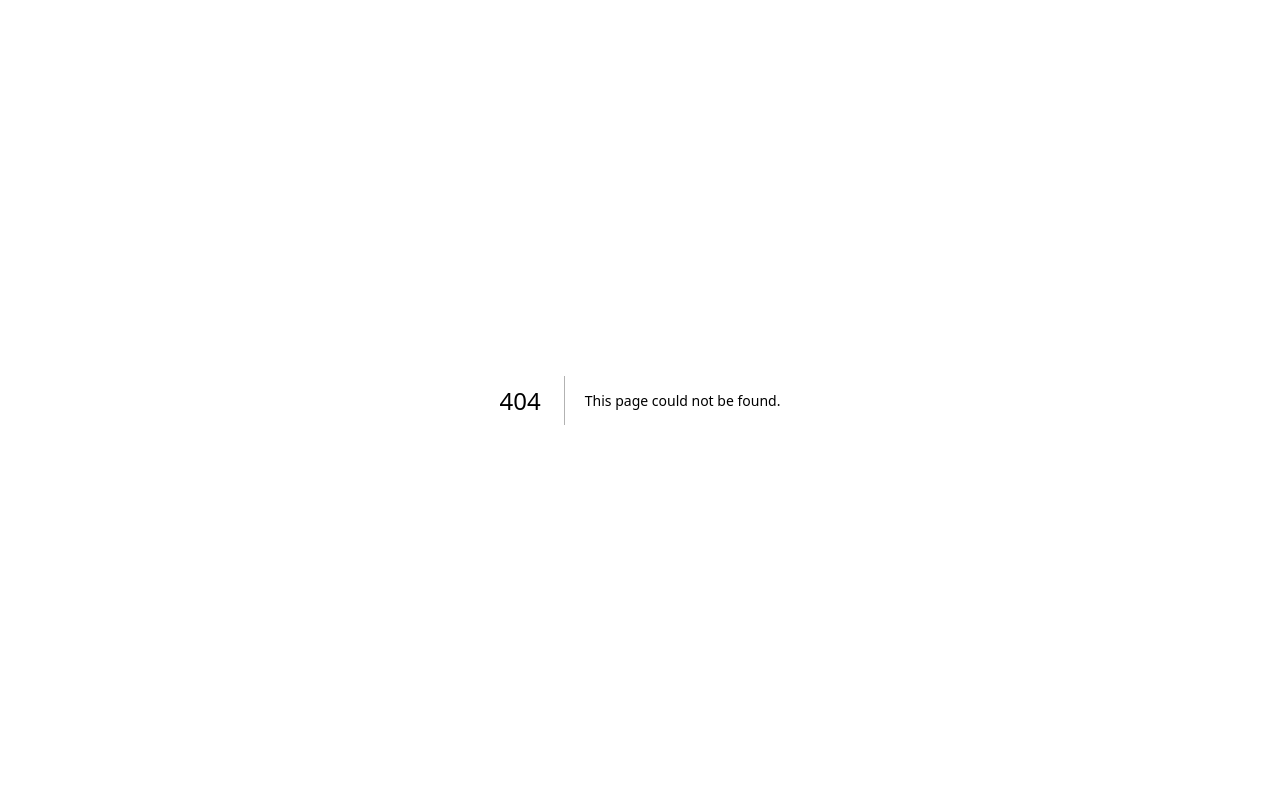
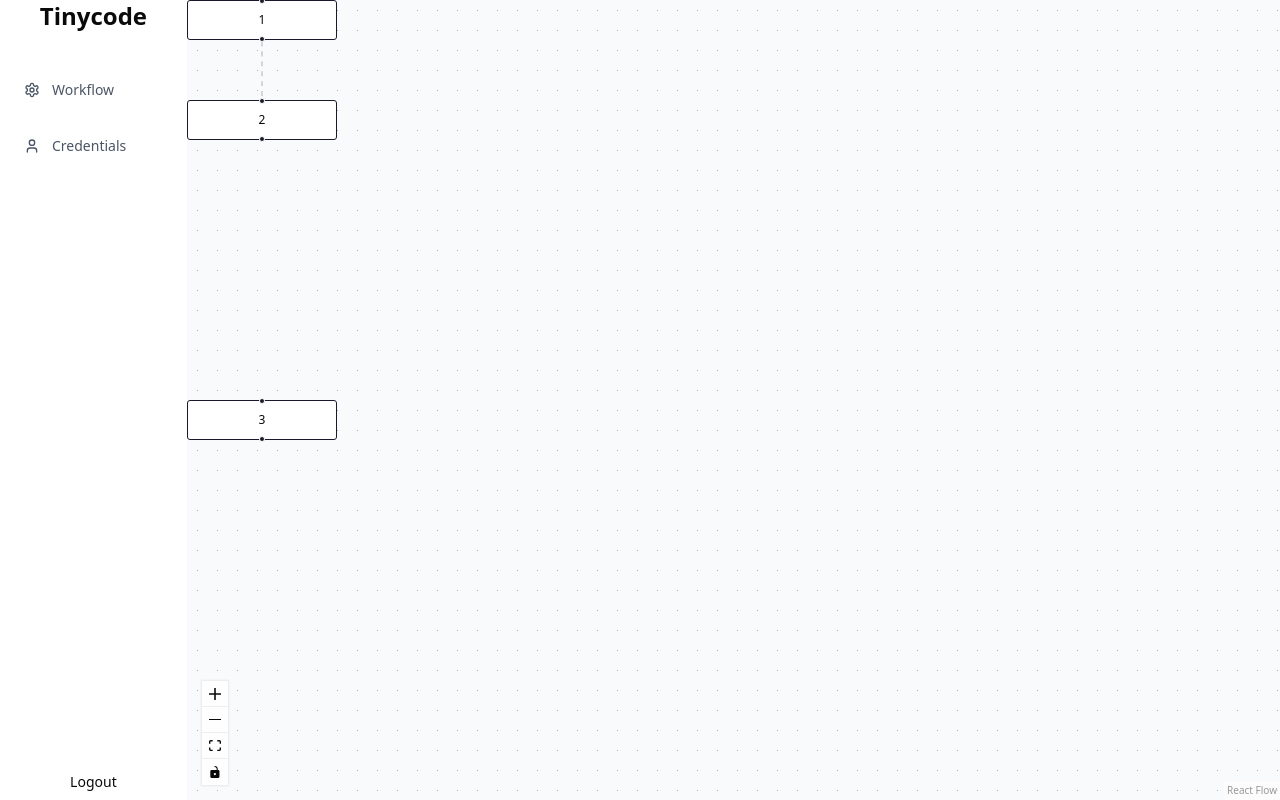
Before and after one commit to rajeshrc12/tinycode, a Next.js app: page /dashboard/workflow in a window 1280 px wide. Before the commit this address had no page. Built offline with nearby package versions, Linux system fonts and the light colour scheme.

Commit message:
reactflow added

```diff
--- a/app/dashboard/page.tsx
+++ b/app/dashboard/page.tsx
@@ -2,13 +2,16 @@ import Sidebar from "@/components/sidebar";
 import { Button } from "@/components/ui/button";
 import { Input } from "@/components/ui/input";
 import Workflow from "@/components/workflow";
+import Link from "next/link";
 import React from "react";
 
 const DashboardPage = () => {
   return (
     <div className="flex flex-col gap-5 py-5 px-15">
       <div className="flex justify-end">
-        <Button>Create Workflow</Button>
+        <Link href={"dashboard/workflow"}>
+          <Button>Create Workflow</Button>
+        </Link>
       </div>
       <div className="flex justify-end">
         <Input placeholder="search workflows" className="bg-white w-[300px]" />
--- /dev/null
+++ b/app/dashboard/workflow/page.tsx
@@ -0,0 +1,52 @@
+"use client";
+import React, { useCallback } from "react";
+import {
+  addEdge,
+  Background,
+  Connection,
+  Controls,
+  Edge,
+  Node,
+  ReactFlow,
+  useEdgesState,
+  useNodesState,
+} from "@xyflow/react";
+
+import "@xyflow/react/dist/style.css";
+const initialNodes: Node[] = [
+  { id: "1", position: { x: 0, y: 0 }, data: { label: "1" } },
+  { id: "2", position: { x: 0, y: 100 }, data: { label: "2" } },
+  { id: "3", position: { x: 0, y: 400 }, data: { label: "3" } },
+];
+const initialEdges: Edge[] = [
+  { id: "e1-2", source: "1", target: "2", animated: true },
+];
+const WorkflowPage = () => {
+  const [nodes, setNodes, onNodesChange] = useNodesState(initialNodes);
+  const [edges, setEdges, onEdgesChange] = useEdgesState(initialEdges);
+  const onConnect = useCallback((connection: Connection) => {
+    const edge: Edge = {
+      ...connection,
+      animated: true,
+      id: `e${edges.length + 1}`,
+      sourceHandle: connection.sourceHandle ?? null,
+      targetHandle: connection.targetHandle ?? null,
+    };
+    setEdges((prevEdges) => addEdge(edge, prevEdges));
+  }, []);
+  return (
+    <div className="w-full h-screen">
+      <ReactFlow
+        nodes={nodes}
+        edges={edges}
+        onNodesChange={onNodesChange}
+        onEdgesChange={onEdgesChange}
+        onConnect={onConnect}
+      >
+        <Background />
+        <Controls />
+      </ReactFlow>
+    </div>
+  );
+};
+export default WorkflowPage;
--- a/package.json
+++ b/package.json
@@ -11,6 +11,7 @@
   "dependencies": {
     "@radix-ui/react-dialog": "^1.1.11",
     "@radix-ui/react-slot": "^1.2.0",
+    "@xyflow/react": "^12.6.0",
     "class-variance-authority": "^0.7.1",
     "clsx": "^2.1.1",
     "lucide-react": "^0.503.0",
```
Also changed, not shown: 1 other file (tests, documents, lock files or other folders).
